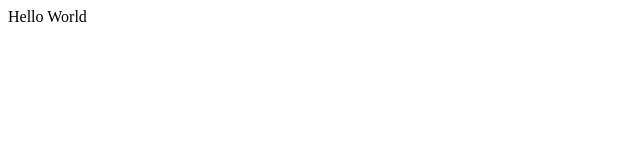
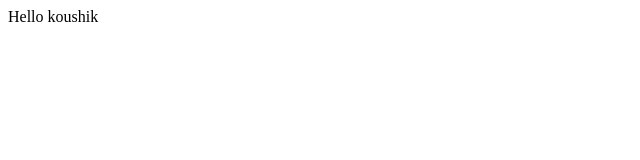
Before and after one commit to Koushik242deb/PODO, a plain HTML site: page index.html in a window 1280 px wide. Shown: the full height of the page, 0-640 px from the left. Drawn offline with Linux system fonts and the light colour scheme.

Commit message:
add new pojrct

```diff
--- a/index.html
+++ b/index.html
@@ -1 +1 @@
-<p>Hello World</p>
+<p>Hello koushik</p>
```
Also changed, not shown: 1 other file.
